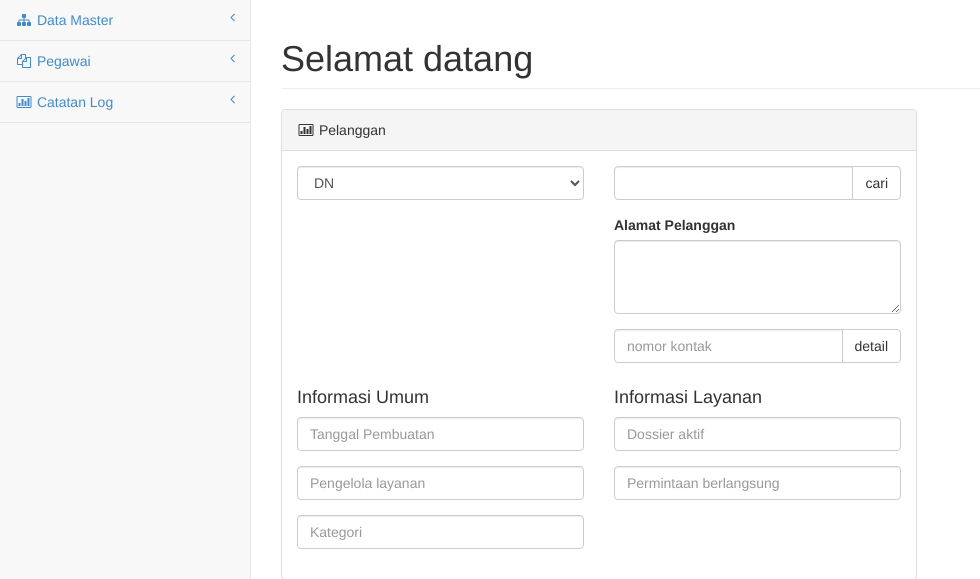
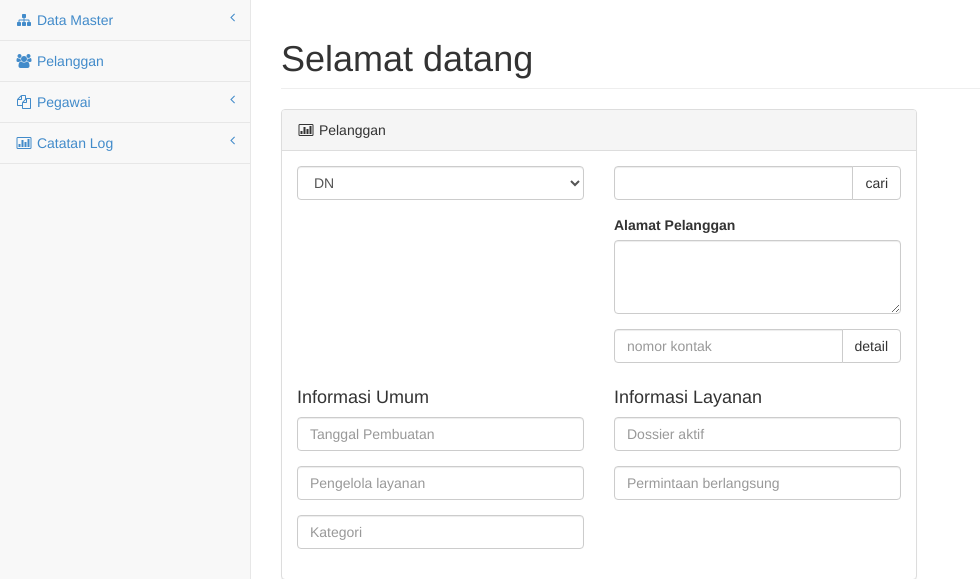
Before and after one commit to muslih/monitoring-app, a PHP site: page / in a window 1280 px wide. Shown: the part 51-630 px from the top of the page, without its empty margins (0-980 px from the left). Run offline with PHP 8.4, Linux system fonts and the light colour scheme.

Commit message:
Tambah menu pelanggan

```diff
--- a/back-end/view/menu.php
+++ b/back-end/view/menu.php
@@ -19,7 +19,9 @@
                     </ul>
                     <!-- /.nav-second-level -->
                 </li>
-
+                <li>
+                    <a href="?page=pelanggan"><i class="fa fa-group fa-fw"></i> Pelanggan</span></a>
+                </li>
                 <li>
                     <a href="#"><i class="fa fa-files-o fa-fw"></i> Pegawai<span class="fa arrow"></span></a>
                     <ul class="nav nav-second-level">
```
